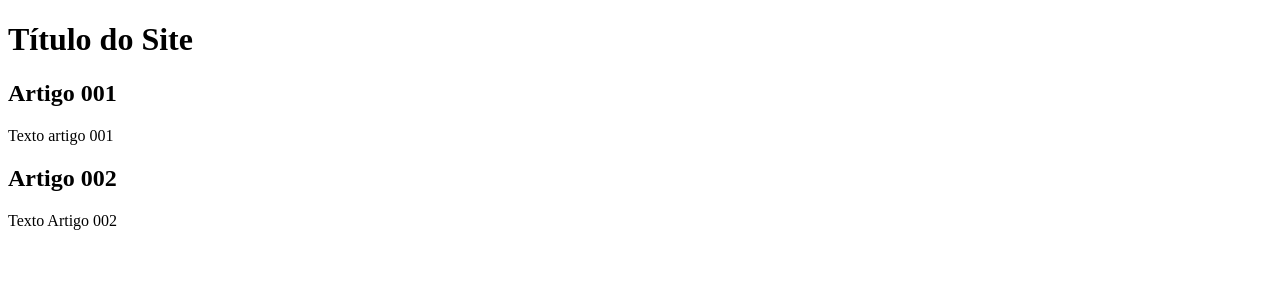
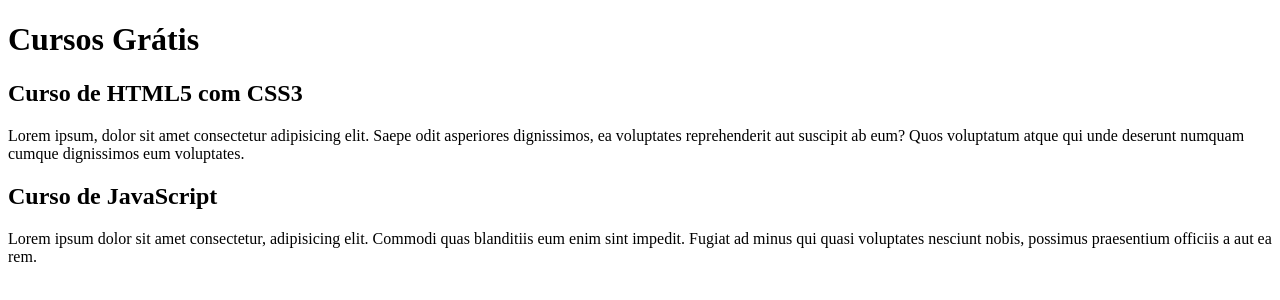
Before and after one commit to rafaelronaldo/Projeto-Site, a plain HTML site: page index.html in a window 1280 px wide. Drawn offline with Linux system fonts and the light colour scheme.

Commit message:
Comecei a escrever o contéudo

```diff
--- a/index.html
+++ b/index.html
@@ -8,15 +8,15 @@
 <body>
     <main>
         <header>
-            <h1>Título do Site</h1>
+            <h1>Cursos Grátis</h1>
         </header>
         <article>
-            <h2>Artigo 001</h2>
-            <p>Texto artigo 001</p>
+            <h2>Curso de HTML5 com CSS3</h2>
+            <p>Lorem ipsum, dolor sit amet consectetur adipisicing elit. Saepe odit asperiores dignissimos, ea voluptates reprehenderit aut suscipit ab eum? Quos voluptatum atque qui unde deserunt numquam cumque dignissimos eum voluptates.</p>
         </article>
         <article>
-            <h2>Artigo 002</h2>
-            <p>Texto Artigo 002</p>
+            <h2>Curso de JavaScript</h2>
+            <p>Lorem ipsum dolor sit amet consectetur, adipisicing elit. Commodi quas blanditiis eum enim sint impedit. Fugiat ad minus qui quasi voluptates nesciunt nobis, possimus praesentium officiis a aut ea rem.</p>
         </article>
 
 
```
